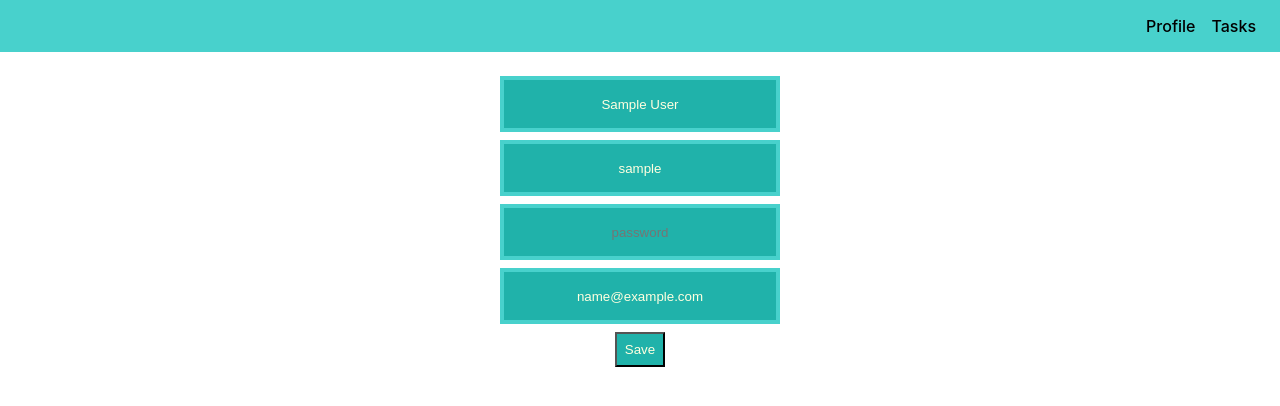
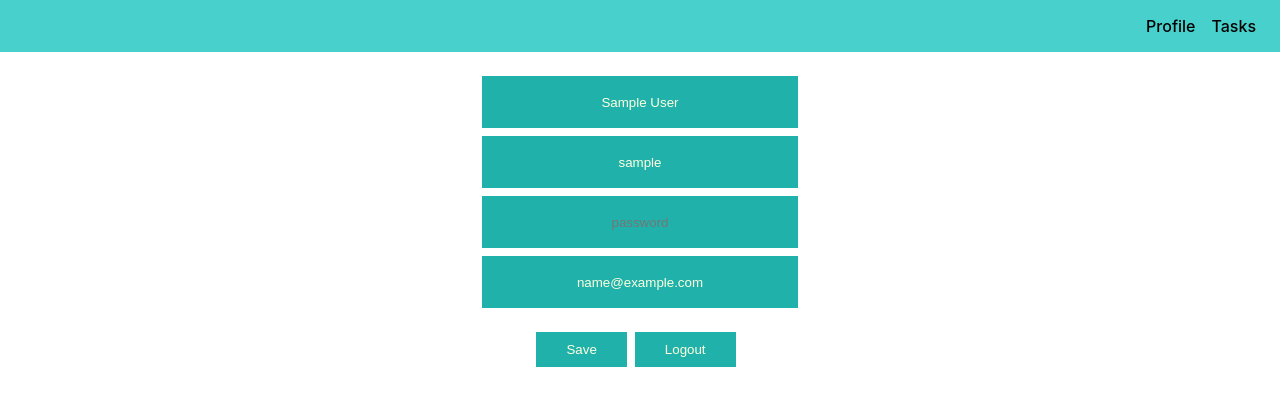
Before and after one commit to milenski1989/todo-app, a React (Create React App) app: page /profile in a window 1280 px wide. Shown: the top 406 px of the page. Built offline with nearby package versions, Linux system fonts and the light colour scheme; sample sign-in values are in the browser's storage.

Commit message:
logout, Task component

```diff
--- a/src/App.js
+++ b/src/App.js
@@ -6,13 +6,14 @@ import Profile from './components/Profile'
 import Login from './components/Login'
 import { useEffect } from 'react'
 import Navigation from './components/Navigation'
+import Task from './components/Task'
 
 function App() {
 	let navigate = useNavigate()
 	let location = useLocation()
 	useEffect(() => {
 		// if not logged in
-		if(!localStorage.getItem('isLoggedIn')){
+		if (!localStorage.getItem('isLoggedIn')) {
 			navigate('login', { replace: true })
 		}
 		// eslint-disable-next-line react-hooks/exhaustive-deps
--- a/src/FakeServer.js
+++ b/src/FakeServer.js
@@ -9,6 +9,7 @@ class FakeServer {
 		}
 		return 400
 	}
+
 
 	createTask(task) {
 		const tasks = this.loadTasks()
@@ -48,7 +49,7 @@ class FakeServer {
 		profileData.password = password
 		profileData.email = email
 		// save in localstorage
-		localStorage.setItem('tasks', JSON.stringify(profileData))
+		localStorage.setItem('account', JSON.stringify(profileData))
 
 	}
 }
--- a/src/components/Login.js
+++ b/src/components/Login.js
@@ -40,6 +40,8 @@ function Login() {
 			alert('Wrong email or password')
 		}
 	}
+
+
 
 	return <div>
 
--- a/src/components/Profile.css
+++ b/src/components/Profile.css
@@ -1,4 +1,4 @@
-.Profile{
+.profile-inputs-container{
     display: flex;
     flex-direction: column;
     width: 40vw;
@@ -6,11 +6,30 @@
    margin: 16px auto;
 
 }
+.profile-buttons-container{
+    display: flex;
+    flex-direction: row;
+    justify-content: center;
+}
 
-.Profile input, button {
+.profile-buttons-container button{
+margin-right: 0.5rem;
+ transition: cubic-bezier(0.39, 0.575, 0.565, 1) 0.3s;
+}
+.profile-buttons-container button:hover{
+     background: rgb(16, 65, 65);
+}
+
+
+.profile-inputs-container input, button {
+    border:0;
     text-align: center;
     margin-top: 8px;
-    padding: 8px;
+    padding: 10px 30px;
     background-color: lightseagreen;
    color: lightyellow;
+
+   /*   border: 0;
+padding: 10px 30px;
+margin-right: 0.7rem;*/
 }
--- a/src/components/Profile.js
+++ b/src/components/Profile.js
@@ -1,6 +1,8 @@
 import React, { useState } from "react"
 import "./Profile.css"
 import fakeServer from "../FakeServer"
+import Login from "./Login"
+
 
 const account = JSON.parse(localStorage.getItem('account'))
 
@@ -40,13 +42,24 @@ function Profile() {
 			email)
 	}
 
-	return <div className="Profile">
-		<input type="text" placeholder="name" value={name} onChange={changeName}></input>
-		<input type="text" placeholder="username" value={username} onChange={changeUsername}></input>
-		<input type="text" placeholder="password" value={password} onChange={changePassword}></input>
-		<input type="text" placeholder="email" value={email} onChange={changeEmail}></input>
-		<button type="submit" onClick={changeAccountDetails}>Save</button>
+	function handleLogout() {
+		window.location.href = 'login'
+	}
+
+	return <div className="profile-container">
+		<div className="profile-inputs-container">
+			<input type="text" placeholder="name" value={name} onChange={changeName}></input>
+			<input type="text" placeholder="username" value={username} onChange={changeUsername}></input>
+			<input type="text" placeholder="password" value={password} onChange={changePassword}></input>
+			<input type="text" placeholder="email" value={email} onChange={changeEmail}></input>
+		</div>
+
+		<div className="profile-buttons-container">
+			<button type="submit" onClick={changeAccountDetails}>Save</button>
+			<button type="button" className="logout" onClick={handleLogout} >Logout</button>
+		</div>
 	</div>
+
 }
 
 export default Profile
--- /dev/null
+++ b/src/components/Task.js
@@ -0,0 +1,21 @@
+import React, { useState, useEffect } from "react"
+import fakeServer from "../FakeServer"
+import Tasks from "./Tasks"
+
+
+function Task({ task, index, handleRemoveItem, check }) {
+
+
+    return (<div className="task-container">
+        <div className="new-task" key={index}>
+            <input type="checkbox" checked={task.completed} onChange={() => check(index)}></input>
+            <div>
+                {task.title}</div>
+            <button onClick={() => handleRemoveItem(index)}>remove</button>
+        </div>
+    </div>)
+
+
+}
+
+export default Task
--- a/src/components/Tasks.css
+++ b/src/components/Tasks.css
@@ -20,12 +20,15 @@ background: mediumturquoise;
 text-transform: capitalize;
 text-align: center;
 
+
 }
+
 
 .main-container input{
      width: 20rem;
     height: 8rem;
 }
+
 
 .tasks-item button{
 padding: 10px 35px;
--- a/src/components/Tasks.js
+++ b/src/components/Tasks.js
@@ -1,5 +1,6 @@
 import React, { useEffect, useState } from 'react'
 import fakeServer from '../FakeServer'
+import Task from './Task'
 import "./Tasks.css"
 
 
@@ -73,18 +74,13 @@ function Tasks() {
 			</div>
 
 
+			{filterResult.map((task, index) => (
+				<Task task={task}
+					index={index}
+					handleRemoveItem={handleRemoveItem}
+					check={check} >
 
-			{filterResult.map((task, index) => (
-				<div className="task-container">
-
-
-					<div className="new-task" key={index}>
-						<input type="checkbox" checked={task.completed} onChange={() => check(index)}></input>
-						<div>
-							{task.title}</div>
-						<button onClick={() => handleRemoveItem(index)}>remove</button>
-					</div>
-				</div>
+				</Task>
 
 
 
```
